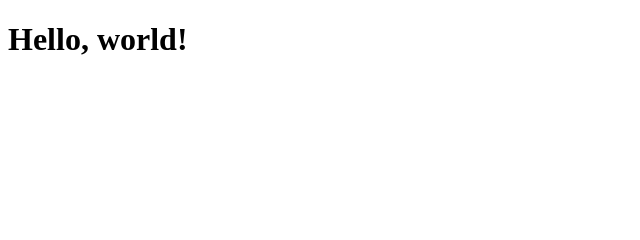
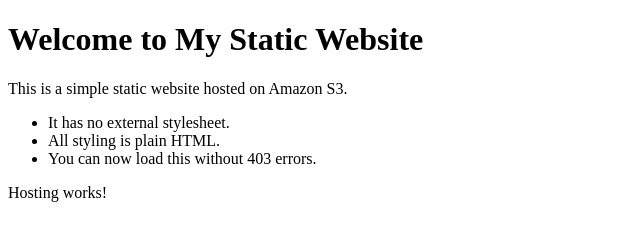
Before and after one commit to pawarharsha474/Soln-Arc-AWS, a plain HTML site: page s3/cors/index.html in a window 1280 px wide. Shown: the whole page, without its empty margins (0-640 px from the left). Drawn offline with Linux system fonts and the light colour scheme.

Commit message:
Auto-commit: Wed Jul 30 05:27:37 AM UTC 2025

```diff
--- a/s3/cors/index.html
+++ b/s3/cors/index.html
@@ -1,14 +1,17 @@
 <!DOCTYPE html>
 <html lang="en">
 <head>
-  <meta charset="UTF-8" />
-  <title>Hello, world!</title>
-  <meta name="viewport" content="width=device-width,initial-scale=1" />
-  <meta name="description" content="" />
-  <link rel="icon" href="favicon.png">
-  <meta name="theme-color" content="">
+  <meta charset="UTF-8">
+  <title>My Static Website</title>
 </head>
 <body>
-  <h1>Hello, world!</h1>
+  <h1>Welcome to My Static Website</h1>
+  <p>This is a simple static website hosted on Amazon S3.</p>
+  <ul>
+    <li>It has no external stylesheet.</li>
+    <li>All styling is plain HTML.</li>
+    <li>You can now load this without 403 errors.</li>
+  </ul>
+  <p>Hosting works!</p>
 </body>
 </html>
```
Also changed, not shown: s3/cors/policy.json (+3 -7 lines).
